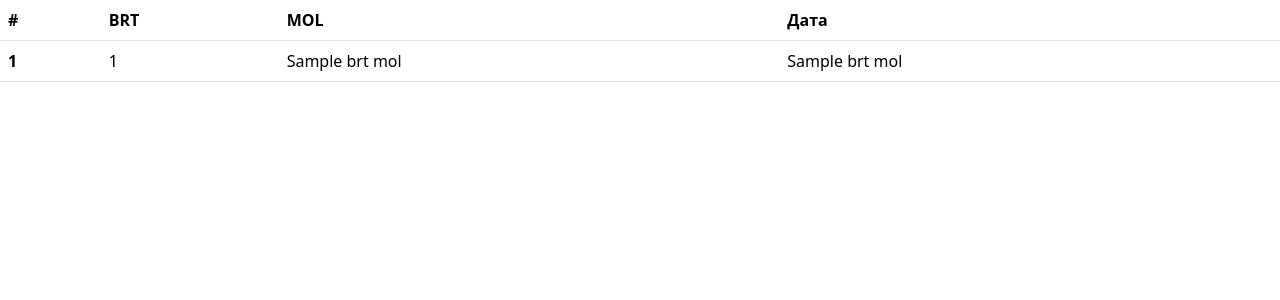
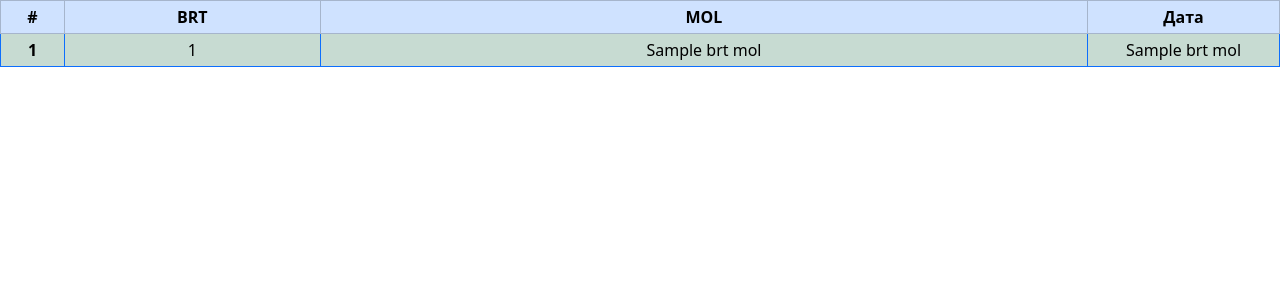
Before and after one commit to aikai1993/chem_bot_with_api, a Flask app: template flask_project/templates/chem.html in a window 1280 px wide. Shown: the top 300 px of the page. Run offline with Flask 3, Linux system fonts and the light colour scheme; the template is opened without the code that fills it: most values are stand-ins (such as "Sample title", 1, 10 or a date in 2020).

Commit message:
table of history

```diff
--- a/flask_project/templates/chem.html
+++ b/flask_project/templates/chem.html
@@ -7,26 +7,27 @@
     <link href="https://cdn.jsdelivr.net/npm/bootstrap@5.3.3/dist/css/bootstrap.min.css" rel="stylesheet" integrity="sha384-QWTKZyjpPEjISv5WaRU9OFeRpok6YctnYmDr5pNlyT2bRjXh0JMhjY6hW+ALEwIH" crossorigin="anonymous">
   </head>
   <body>
-    <table class="table">
+    <table class="table table-sm table-hover table-bordered border-primary table-success table-striped">
         <thead>
-          <tr>
-            <th scope="col">#</th>
-            <th scope="col">BRT</th>
-            <th scope="col">MOL</th>
-            <th scope="col">Дата</th>
+          <tr class="table table-primary ">
+            <th class="text-center align-middle" scope="col" style="width: 5%; word-break: break-all;">#</th>
+            <th class="text-center align-middle" scope="col" style="width: 20%; word-break: break-all;">BRT</th>
+            <th class="text-center align-middle" scope="col" style="width: 60%; word-break: break-all;">MOL</th>
+            <th class="text-center align-middle" scope="col" style="width: 15%; word-break: break-all;">Дата</th>
           </tr>
         </thead>
         <tbody>
           {% for index in range(brt_mol|length) %}
           <tr>
-            <th scope="row">{{ index + 1 }}</th>
-            <td>{{ brt_mol[index][0] }}</td>
-            <td>{{ brt_mol[index][1] }}</td>
-            <td>{{ brt_mol[index][2] }}</td>
+            <th class="text-center align-middle" scope="row" style="width: 5%; word-break: break-all;">{{ index + 1 }}</th>
+            <td class="text-center align-middle" style="width: 20%; word-break: break-all;">{{ brt_mol[index][0] }}</td>
+            <td class="text-center align-middle" style="width: 60%; word-break: break-all;">{{ brt_mol[index][1] }}</td>
+            <td class="text-center align-middle" style="width: 15%; word-break: break-all;">{{ brt_mol[index][2] }}</td>
           </tr>
           {% endfor %}
         </tbody>
       </table>
+
 
 
 
```
